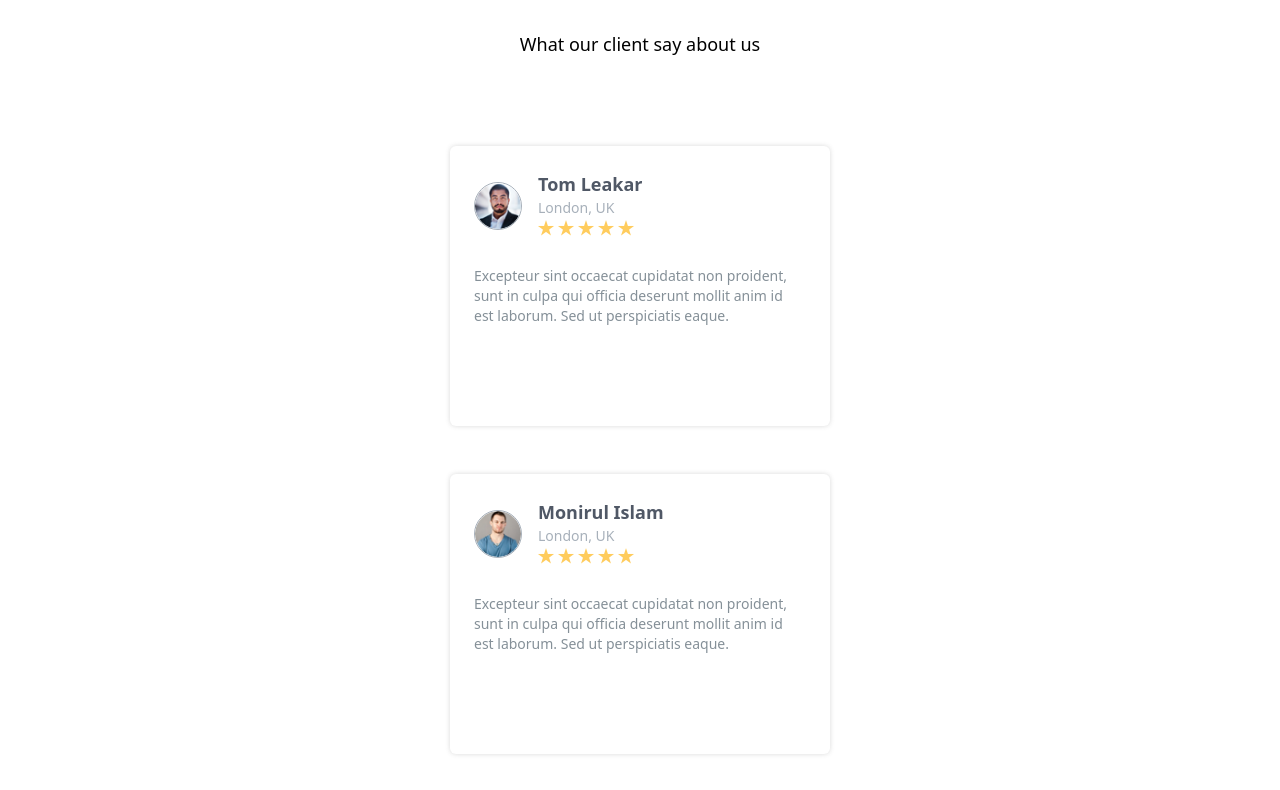
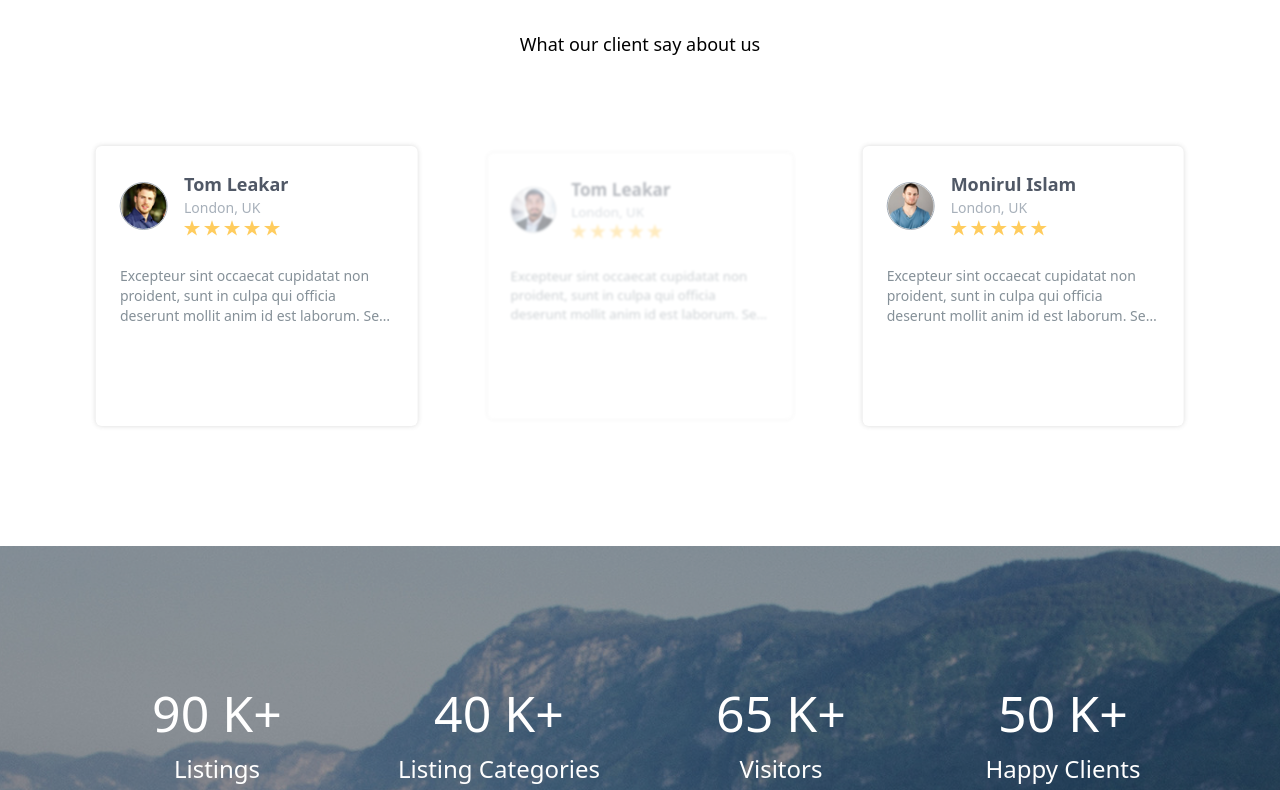
Before and after one commit to jhonlima97/landing-page, an Angular app: page / in a window 1280 px wide. Shown: the part 3290-4080 px from the top of the page. Built offline with nearby package versions, Linux system fonts and the light colour scheme.

Commit message:
fix update slider

```diff
--- a/src/app/components/reviews/reviews.component.html
+++ b/src/app/components/reviews/reviews.component.html
@@ -1,21 +1,25 @@
 <main>
   <section class="reviews-section pt-16 pb-24 px-4 md:px-10 lg:px-20 3xl:px-32">
     <swiper-container
+      init="false"
+      class="w-full flex overflow-hidden"
       slides-per-view="3"
       space-between="30"
       loop="true"
+      autoplay="true"
       autoplay-delay="1000"
+      speed="300"
+      centered-slides="true"
       breakpoints='{
         "1024": { "slidesPerView": 3 },
         "768": { "slidesPerView": 2 },
         "480": { "slidesPerView": 1 }
       }'
-      class="w-full"
     >
+
       @for (review of reviews; track review.id) {
-        <swiper-slide>
-          <div class="flex justify-center px-4 py-6">
-            <div class="w-[380px] h-[280px] p-6 bg-white rounded-md shadow-feature-card text-paragraph text-left transition duration-300 hover:shadow-lg hover:scale-[1.02]">
+        <swiper-slide class="flex-shrink-0 w-full md:w-1/2 lg:w-1/3 px-4 py-6 transition-transform">
+          <div class="card-fade w-full h-[280px] p-6 bg-white rounded-md shadow-feature-card text-paragraph text-left transition duration-300 hover:shadow-lg hover:scale-[1.02]">
             <div class="flex items-center gap-4 pb-4 capitalize">
               <img [src]="review.image" [alt]="review.client" class="w-12 h-12 rounded-full object-cover border border-light-gray" />
               <div>
@@ -32,7 +36,6 @@
             </div>
             <p class="text-sm font-light text-gray mt-2 line-clamp-3">{{ review.testimonial }}</p>
           </div>
-          </div>
         </swiper-slide>
       }
     </swiper-container>
--- a/src/app/components/reviews/reviews.component.ts
+++ b/src/app/components/reviews/reviews.component.ts
@@ -1,7 +1,10 @@
+import { Component, OnInit, CUSTOM_ELEMENTS_SCHEMA, AfterViewInit,Inject, PLATFORM_ID } from '@angular/core';
+import 'swiper/element/bundle';
+import { register } from 'swiper/element/bundle';
+register(); // 🔥 Activa Swiper Element antes del render
 
-import { CUSTOM_ELEMENTS_SCHEMA } from '@angular/core';
-import 'swiper/element/bundle';
-import { Component, OnInit } from '@angular/core';
+import { isPlatformBrowser } from '@angular/common';
+
 import { ReviewsService } from '../../api/reviews.service';
 
 
@@ -20,49 +23,43 @@ interface ReviewCard {
   providers: [ReviewsService],
   schemas: [CUSTOM_ELEMENTS_SCHEMA] // Permite el uso de Swiper Element
 })
-export class ReviewsComponent implements OnInit {
+
+export class ReviewsComponent implements OnInit, AfterViewInit {
   reviews: ReviewCard[] = [];
 
-  slideConfig = {
-    slidesToShow: 3,  // Muestra 3 crds
-    slidesToScroll: 1,
-    dots: false,
-    infinite: true,
-    autoplay: true,
-    autoplaySpeed: 1000,
-    centerMode: true, // Centra el slide activo
-    responsive: [
-      {
-        breakpoint: 1024,
-        settings: {
-          slidesToShow: 3,
-          slidesToScroll: 1
-        }
-      },
-      {
-        breakpoint: 768,
-        settings: {
-          slidesToShow: 2,
-          slidesToScroll: 1
-        }
-      },
-      {
-        breakpoint: 480,
-        settings: {
-          slidesToShow: 1,
-          slidesToScroll: 1
-        }
-      }
-    ]
-  };
 
-  constructor(private reviewsService: ReviewsService) {}
+  constructor(private reviewsService: ReviewsService,
+    @Inject(PLATFORM_ID) private platformId: Object
+  ) {}
 
   ngOnInit(): void {
-    this.reviewsService.getReviewsData().subscribe((data: ReviewCard[]) => {
-      this.reviews = data;
-    }, (error) => {
-      console.error('Error fetching reviews data', error);
-    });
+  this.reviewsService.getReviewsData().subscribe((data: ReviewCard[]) => {
+    this.reviews = data;
+
+    if (isPlatformBrowser(this.platformId)) {
+      setTimeout(() => {
+        const swiperEl = document.querySelector('swiper-container');
+        if (swiperEl) swiperEl.initialize();
+      }, 0);
+    }
+  }, (error) => {
+    console.error('Error fetching reviews data', error);
+  });
+}
+
+  ngAfterViewInit(): void {
+    if (isPlatformBrowser(this.platformId)) {
+    const swiperEl = document.querySelector('swiper-container');
+    if (swiperEl) {
+      swiperEl.addEventListener('activeIndexChange', () => {
+        const activeIndex = swiperEl.swiper.activeIndex;
+        const slides = swiperEl.querySelectorAll('swiper-slide');
+        slides.forEach((slide, i) => {
+          const isCentered = i === activeIndex + 1;
+          slide.classList.toggle('center-slide', isCentered);
+        });
+      });
+    }
+  }
   }
 }
--- a/src/styles.css
+++ b/src/styles.css
@@ -2,3 +2,15 @@
 @tailwind base;
 @tailwind components;
 @tailwind utilities;
+
+
+@layer components {
+  swiper-slide.swiper-slide-next .card-fade,
+  swiper-slide.swiper-slide-prev .card-fade {
+    @apply opacity-40 scale-[0.95] blur-[1px];
+  }
+
+  swiper-slide.swiper-slide-active .card-fade {
+    @apply opacity-100 scale-100 blur-0;
+  }
+}
```
Lines whose indentation alone changed are shown as unchanged.
